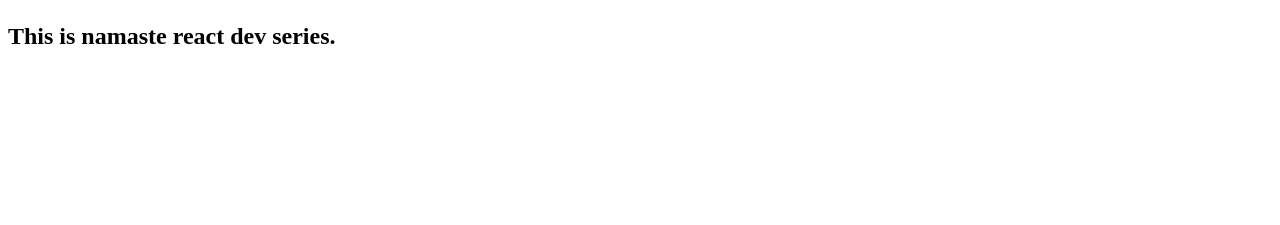
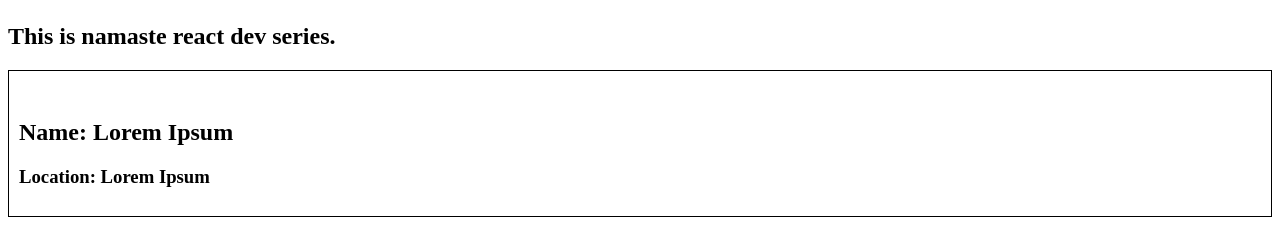
Before and after one commit to amangiri/namaste-react, a React (Vite) app: page /about in a window 1280 px wide. Shown: the part 221-446 px from the top of the page. Built offline with nearby package versions, Linux system fonts and the light colour scheme; no server answers.

Commit message:
episode-08

```diff
--- a/index.css
+++ b/index.css
@@ -71,3 +71,8 @@
 .filter{
   display: flex;
 }
+
+.user-card{
+  padding: 10px;
+  border: 1px solid black;
+}
--- a/src/components/About.js
+++ b/src/components/About.js
@@ -1,10 +1,46 @@
-const About = () => {
+import { Component } from "react";
+import User from "./User";
+import UserClass from "./UserClass";
+
+class About extends Component {
+  constructor(props) {
+    super(props);
+    // console.log("About constructor");
+  }
+
+  render() {
+    // console.log("About render");
     return (
       <div>
         <h1>About</h1>
         <h2>This is namaste react dev series.</h2>
+        {/* <User name={"Aman Giri"} location={"Delhi"} contact={"@amangiri18"} /> */}
+        <UserClass
+          name={"Akshay Saini"}
+          location={"Banguluru"}
+          contact={"@akshaymarch"}
+        />
+        {/* <UserClass
+          name={"Aman Giri"}
+          location={"Delhi"}
+          contact={"@amangiri_18"}
+        /> */}
       </div>
     );
-};
+  }
+  componentDidMount() {
+    // console.log("parent componentDidMount");
+  }
+}
+// const About = () => {
+//   return (
+//     <div>
+//       <h1>About</h1>
+//       <h2>This is namaste react dev series.</h2>
+//       {/* <User name={"Aman Giri"} location={"Delhi"} contact={"@amangiri18"} /> */}
+//       <UserClass name={"Aman Giri"} location={"Delhi"} contact={"@amangiri_18"} />
+//     </div>
+//   );
+// };
 
 export default About;
--- /dev/null
+++ b/src/components/User.js
@@ -0,0 +1,17 @@
+import { useState } from "react";
+
+const User = ({ name, location, contact }) => {
+  const [count] = useState(0);
+  const [count2] = useState(2);
+  return (
+    <div className="user-card">
+      <h1>Count: {count}</h1>
+      <h1>Count2: {count2}</h1>
+      <h2>Name: {name}</h2>
+      <h3>Location: {location}</h3>
+      <h4>Contact: {contact}</h4>
+    </div>
+  );
+};
+
+export default User;
--- /dev/null
+++ b/src/components/UserClass.js
@@ -0,0 +1,69 @@
+import React from "react";
+
+class UserClass extends React.Component {
+  constructor(props) {
+    super(props);
+    this.state = {
+      userinfo:{
+        name:"Lorem Ipsum",
+        location: "Lorem Ipsum",
+        avatar_url:""
+      }
+    };
+    console.log(this.props.name,"child constructor");
+  }
+
+  async componentDidMount() {
+    console.log("componentDidMount");
+    const data= await fetch("https://api.github.com/users/amangiri");
+    const json= await data.json();
+    console.log(json);
+    this.setState({
+      userinfo:json
+    })
+  }
+
+  render() {
+    // const { name, location, contact } = this.props;
+    const {name,location,avatar_url}= this.state.userinfo;
+    console.log("child render");
+    return (
+      <div className="user-card">
+        <img src={avatar_url} />
+        <h2>Name: {name}</h2>
+        <h3>Location: {location}</h3>
+
+        {/* <h4>Contact: {contact}</h4> */}
+      </div>
+    );
+  }
+
+  componentDidUpdate(){
+    console.log("componentDidUpdate");
+  }
+
+  componentWillUnmount(){
+    console.log("componentWillUnmount");
+  }
+
+
+}
+
+export default UserClass;
+
+/****
+ * ----MOUNTING----
+ *
+ * Constructor (dummy)
+ * Render (dummy)
+ *    HTML dummy
+ * component Did mount
+ *    Api call
+ *    set state-> state variable is updated
+ *
+ * ----UPATE----
+ *        render api data
+ *        HTML new api data
+ *
+ * component did update
+ */
```
Lines whose indentation alone changed are shown as unchanged.
